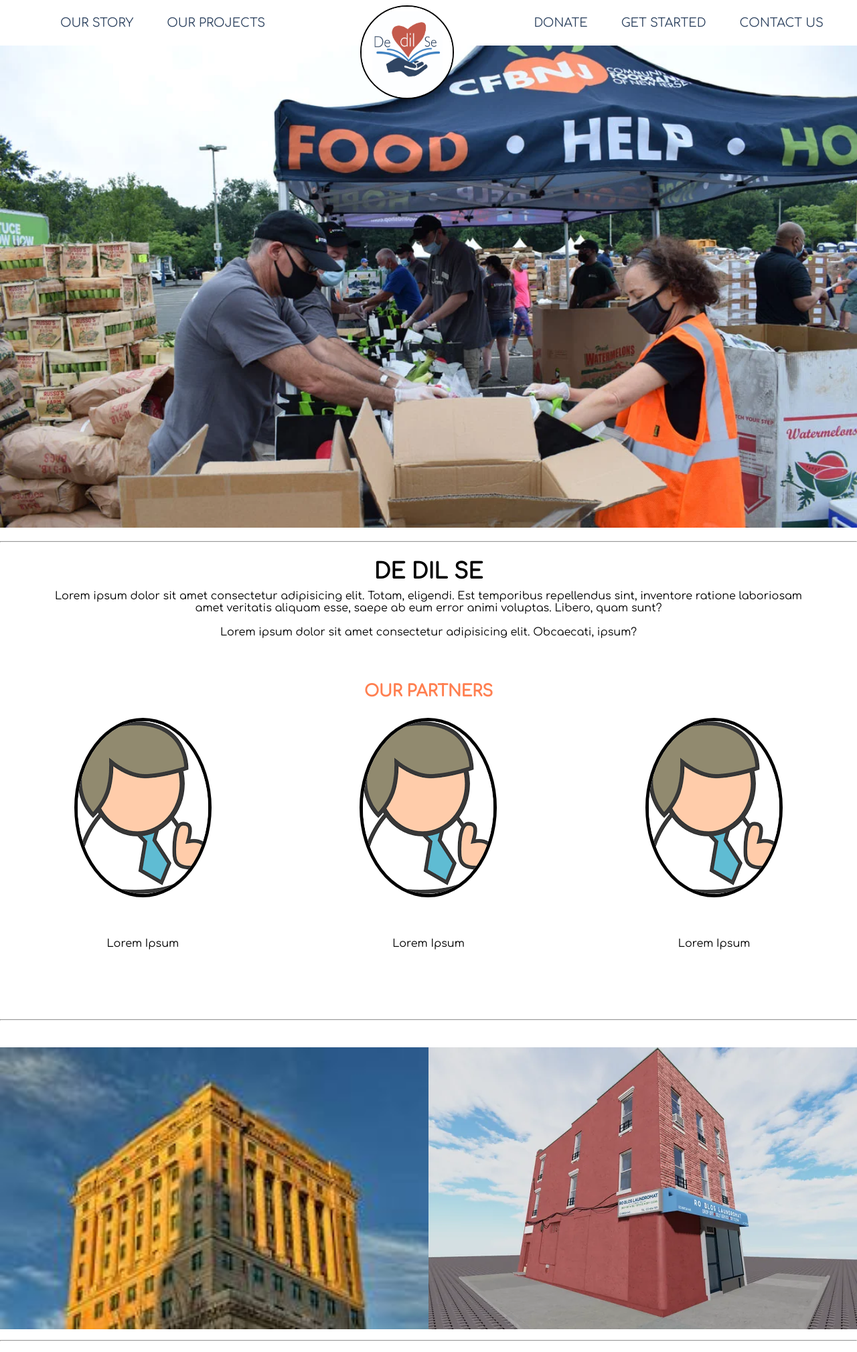
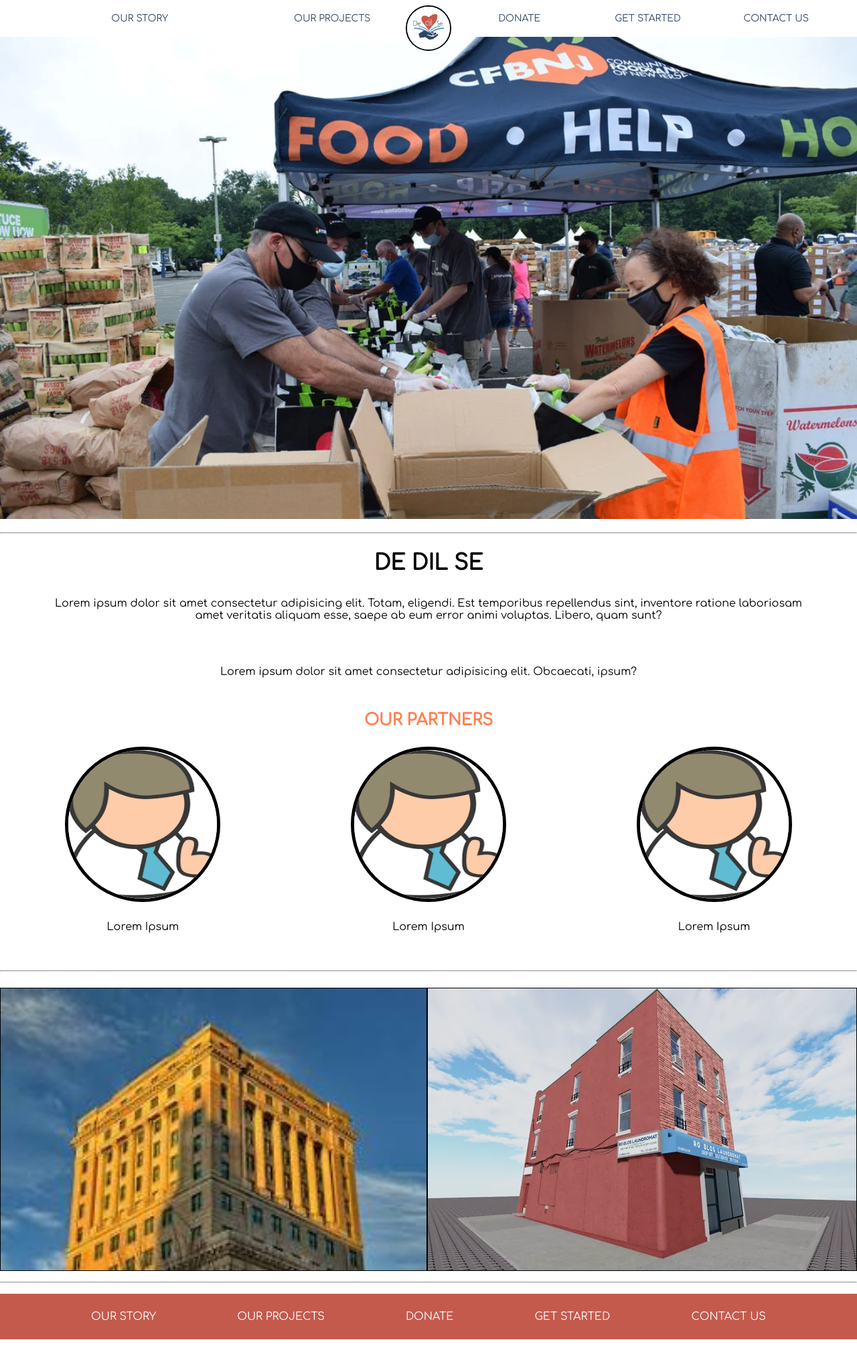
Before and after one commit to bca-code-for-charity/DeDilSe-web, a plain HTML site: page index.html in a window 1280 px wide. Shown: the whole page at 67% size. Drawn offline with Linux system fonts and the light colour scheme.

Commit message:
home page is done - Michael made it

```diff
--- a/index.html
+++ b/index.html
@@ -1,109 +1,215 @@
 <!DOCTYPE html>
 <html lang="en">
+
 <head>
-    <meta charset="UTF-8" />
-    <meta name="viewport" content="width=device-width, initial-scale=1.0" />
-    <link rel="preconnect" href="https://fonts.googleapis.com" />
-    <link rel="preconnect" href="https://fonts.gstatic.com" crossorigin />
-    <link
-      href="https://fonts.googleapis.com/css2?family=Comfortaa&display=swap"
-      rel="stylesheet"
-    />
+    <meta charset="UTF-8">
+    <meta name="viewport" content="width=device-width, initial-scale=1.0">
+    <link rel="preconnect" href="https://fonts.googleapis.com">
+    <link rel="preconnect" href="https://fonts.gstatic.com" crossorigin>
+    <link href="https://fonts.googleapis.com/css2?family=Comfortaa&display=swap" rel="stylesheet">
     <title>De Dil Se</title>
     <style>
+        * {
+            margin: 0;
+            font-family: "Comfortaa";
+            box-sizing: border-box;
+        }
+
+        /* Navigation Styles */
+        nav {
+            background-color: white;
+            display: flex;
+            justify-content: space-between;
+            align-items: center;
+            padding: 10px 25px;
+        }
+
+        nav ul {
+            display: flex;
+            justify-content: space-evenly;
+            list-style: none;
+            width: 60%;
+        }
+
+        nav ul li {
+            flex: 1;
+            text-align: center;
+        }
+
+        nav ul li a {
+            color: #304562;
+            font-size: 14px;
+            text-decoration: none;
+            padding: 10px 0;
+            display: block;
+        }
+
+        .logo {
+            border-radius: 50%;
+            border: 2px solid black;
+            width: 68px;
+            height: 68px;
+        }
+
+        /* Other Styles */
         #navImg {
             width: 100%;
         }
-      * {
-        margin: 0;
-        font-family: "Comfortaa";
-      }
+
         hr {
             background-color: gray;
             margin-top: 2vh;
             margin-bottom: 2vh;
         }
+
         .randomImg {
-        width: 50%;
+            width: 100%;
+            max-width: 500px;
+            height: auto;
         }
-
-      /* Copied code from branch contactUs file contactUs.html on 1/22/2024 @ ~6:18PM EST*/
-      nav {
-        background-color: white;
-        display: flex;
-        justify-content: space-between;
-        align-items: center;
-        height: 68px;
-        padding: 0 25px;
-      }
-      nav ul {
-        display: flex;
-        justify-content: space-between;
-        list-style: none;
-      }
-      nav ul li a {
-        color: #304562;
-        font-size: 18px;
-        margin: 0 25px;
-        text-decoration: none;
-      }
-
-      /* end */
 
         #ourpartners img {
             border: 5px solid black;
-        border-radius: 50%;
+            width: 232px;
+            height: 232px;
+            border-radius: 50% !important;
         }
+
         #ourpartners {
             display: flex;
             justify-content: space-around;
             margin-top: 2vh;
-        margin-bottom: 11vh;
+            margin-bottom: 5vh;
             flex-wrap: wrap;
             text-align: center;
         }
+
         #ourpartnerstext {
             color: coral;
-        margin-top: 7vh;
+            margin-top: 5vh;
         }
+
         .partnertag {
-        margin-top: 7vh;
+            margin-top: 3vh;
             margin-bottom: 2vh;
         }
+
         .centeredText {
             text-align: center;
             padding: 10px 10px;
         }
+
         #imgBar {
-        font-size: 0;
-        margin-top: 5vh;
+            margin-top: 3vh;
+            width: 100%;
+            display: flex;
+            justify-content: space-around;
         }
+
+        #imgBar img {
+            border: 1px solid black;
+            max-width: 100%;
+            height: auto;
+        }
+
         #dedilse {
             text-align: center;
         }
+
         .dedilseInnerText {
-        margin-left: 5vw;
-        margin-right: 5vw;
+            margin: 3vh 5vw;
         }
 
         .logo {
             border-radius: 50%;
             border: 2px solid black;
+            width: 68px;
+            height: 68px;
             position: absolute;
-        width: 136px;
-        height: 136px;
-        right: 47%;
+            right: 50%;
+            transform: translateX(50%);
             top: 1%;
+        }
+
+        footer {
+            background-color: #C45A4C;
+            padding: 20px;
+            display: flex;
+            align-items: center;
+            justify-content: center;
+            flex-wrap: wrap;
+        }
+
+        footer ul {
+            list-style: none;
+            display: flex;
+            flex-wrap: wrap;
+            justify-content: space-evenly;
+            width: 100%;
+            padding: 0;
+            margin: 0;
+        }
+
+        footer li {
+            margin: 5px;
+        }
+
+        footer li a {
+            color: white;
+            text-decoration: none;
+        }
+
+        /* Media Queries */
+        @media only screen and (max-width: 768px) {
+            nav ul {
+                width: 100%;
+                flex-direction: column;
+            }
+
+            nav ul li {
+                text-align: center;
+                margin-bottom: 5px;
+            }
+
+            .logo {
+                width: 50px;
+                height: 50px;
+            }
+
+            #dedilse {
+                padding: 0 10px;
+            }
+
+            .dedilseInnerText {
+                margin: 3vh 0;
+            }
+
+            #imgBar {
+                flex-direction: column;
+            }
+
+            #imgBar img {
+                margin-bottom: 10px;
+            }
+
+            footer ul {
+                justify-content: center;
+            }
+
+            footer li {
+                margin: 5px 10px;
+            }
         }
     </style>
 </head>
+
 <body>
     <nav>
         <ul class="topLeft">
             <li><a href="ourStory.html">OUR STORY</a></li>
             <li><a href="ourProjects.html">OUR PROJECTS</a></li>
         </ul>
-      <img class="logo" src="img/dedilseLogo.png" />
+        <img class="logo" src="img/dedilseLogo.png" alt="De Dil Se Logo">
         <ul class="topRight">
             <li><a href="donate.html">DONATE</a></li>
             <li><a href="getStarted.html">GET STARTED</a></li>
@@ -111,51 +217,48 @@
         </ul>
     </nav>
 
-    <img
-      src="./img/Community-Foodbank-of-New-Jersey-distribution.webp"
-      id="navImg"
-      alt="Food Bank"
-    />
-    <hr />
+    <img src="./img/Community-Foodbank-of-New-Jersey-distribution.webp" id="navImg"
+        alt="Community Food Bank Distribution">
+    <hr>
     <div id="dedilse">
         <h1 class="centeredText">DE DIL SE</h1>
         <!-- Add breaks given text -->
-      <p class="dedilseInnerText">
-        Lorem ipsum dolor sit amet consectetur adipisicing elit. Totam,
-        eligendi. Est temporibus repellendus sint, inventore ratione laboriosam
-        amet veritatis aliquam esse, saepe ab eum error animi voluptas. Libero,
-        quam sunt?
-      </p>
-      <br />
-      <p class="dedilseInnerText">
-        Lorem ipsum dolor sit amet consectetur adipisicing elit. Obcaecati,
-        ipsum?
-      </p>
+        <p class="dedilseInnerText">Lorem ipsum dolor sit amet consectetur adipisicing elit. Totam, eligendi. Est
+            temporibus repellendus sint, inventore ratione laboriosam amet veritatis aliquam esse, saepe ab eum error
+            animi voluptas. Libero, quam sunt?</p>
+        <br>
+        <p class="dedilseInnerText">Lorem ipsum dolor sit amet consectetur adipisicing elit. Obcaecati, ipsum?</p>
     </div>
     <h2 class="centeredText" id="ourpartnerstext">OUR PARTNERS</h2>
     <div id="ourpartners">
         <div id="partner1">
-        <img src="./img/partner.png" alt="partner1" />
+            <img src="./img/partner.png" alt="partner1">
             <p id="partner1tag" class="partnertag">Lorem Ipsum</p>
         </div>
         <div id="partner2">
-        <img src="./img/partner.png" alt="partner2" />
+            <img src="./img/partner.png" alt="partner2">
             <p id="partner2tag" class="partnertag">Lorem Ipsum</p>
         </div>
         <div id="partner3">
-        <img src="./img/partner.png" alt="partner1" />
+            <img src="./img/partner.png" alt="partner1">
             <p id="partner3tag" class="partnertag">Lorem Ipsum</p>
         </div>
     </div>
-    <hr />
+    <hr>
     <div id="imgBar">
-      <img src="./img/r1.jpeg" alt="Some image1" class="randomImg" />
-      <img src="./img/r2.webp" alt="Some image2" class="randomImg" />
+        <img src="./img/r1.jpeg" alt="Some image1" class="randomImg">
+        <img src="./img/r2.webp" alt="Some image2" class="randomImg">
     </div>
-    <hr />
+    <hr>
     <footer>
-      <!-- Probably to use someone else's footer -->
+        <ul class="bottom-links">
+            <li><a href="ourStory.html">OUR STORY</a></li>
+            <li><a href="ourProjects.html">OUR PROJECTS</a></li>
+            <li><a href="donate.html">DONATE</a></li>
+            <li><a href="getStarted.html">GET STARTED</a></li>
+            <li><a href="contactUs.html">CONTACT US</a></li>
+        </ul>
     </footer>
 </body>
+
 </html>
-<!-- fortnite is good for you -->
```
Lines whose indentation alone changed are shown as unchanged.
